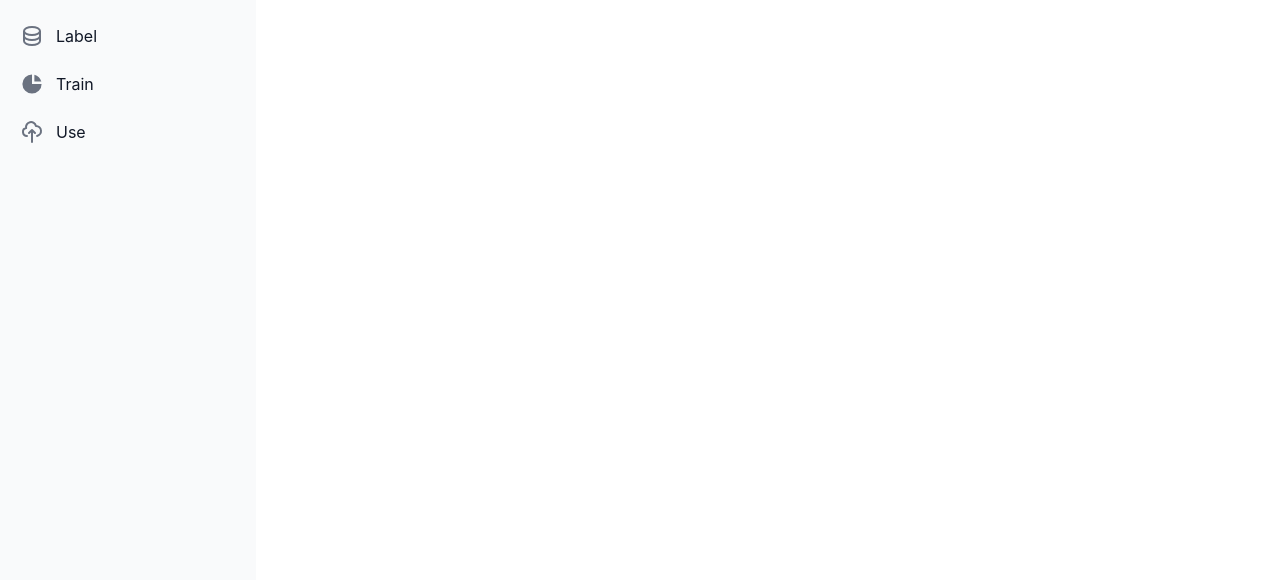
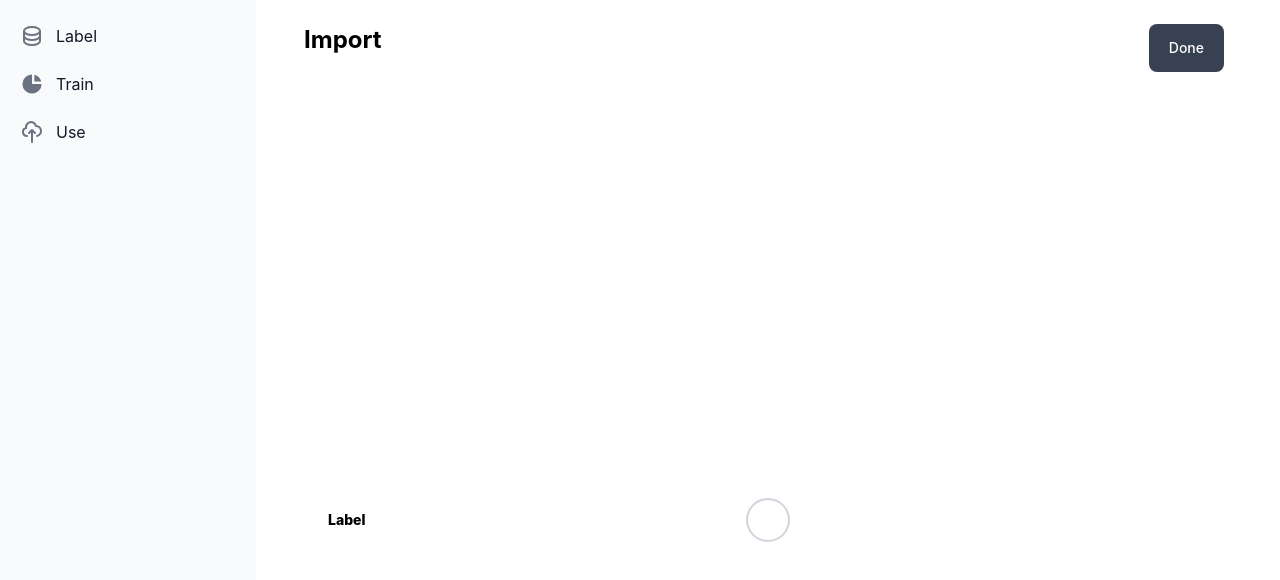
Before and after one commit to hackerwins/little, a React (Create React App) app: page /import in a window 1280 px wide. Before the commit this address had no page. Shown: the top 580 px of the page. Built offline with nearby package versions, Linux system fonts and the light colour scheme; no server answers.

Commit message:
Add import route to take photos

```diff
--- a/src/App.tsx
+++ b/src/App.tsx
@@ -3,6 +3,7 @@ import { BrowserRouter as Router, Routes, Route } from 'react-router-dom';
 
 import { Sidebar } from './features/sidebar/Sidebar';
 import { Label } from './routes/Label';
+import { Import } from './routes/Import';
 import { Train } from './routes/Train';
 import { Use } from './routes/Use';
 import './App.css';
@@ -15,6 +16,7 @@ function App() {
       <main className="flex flex-col flex-grow">
           <Routes>
             <Route path="/" element={<Label />} />
+            <Route path="/import" element={<Import />} />
             <Route path="/train" element={<Train />} />
             <Route path="/use" element={<Use />} />
           </Routes>
--- a/src/features/camera/Camera.tsx
+++ b/src/features/camera/Camera.tsx
@@ -11,12 +11,13 @@ export function Camera() {
   }, [webcamRef]);
 
   return (
-    <div className="relative flex h-auto w-auto place-content-center">
-      <Webcam className="rounded-md" mirrored ref={webcamRef} />
-      <div className="absolute h-auto w-auto self-end mb-4">
-        <div className="flex w-12 h-12 bg-gray-300 border-2 border-white rounded-full self-end ml-4">
-          <button className="m-auto w-10 h-10 rounded-full bg-white hover:bg-red-400" onClick={takePhoto}/>
-        </div>
+    <div className="relative w-full place-content-center mt-5">
+      <Webcam className="w-full h-auto rounded-md" mirrored ref={webcamRef} />
+      <div className="absolute bottom-3 left-3 flex h-12">
+        <button className="rounded-xl px-3 py-1 bg-white backdrop-blur-sm text-sm font-extrabold text-black">Label</button>
+      </div>
+      <div className="absolute bottom-3 left-1/2 transform -translate-x-1/2 flex w-12 h-12 bg-gray-300 border-2 border-white rounded-full">
+        <button className="m-auto w-10 h-10 rounded-full bg-white hover:bg-red-400" onClick={takePhoto}/>
       </div>
     </div>
   );
--- /dev/null
+++ b/src/features/camera/Toolbar.tsx
@@ -0,0 +1,15 @@
+import React from 'react';
+import { Link } from 'react-router-dom';
+
+export function Toolbar() {
+  return (
+    <div className="flex w-full h-12">
+      <div className="flex-1">
+        <h1 className="text-2xl font-bold">Import</h1>
+      </div>
+      <Link to="/" type="button" className="text-white bg-gray-700 hover:bg-gray-800 focus:ring-4 focus:ring-gray-300 font-medium rounded-lg text-sm px-5 py-2.5 text-center inline-flex items-center mr-2 dark:bg-gray-600 dark:hover:bg-gray-700 dark:focus:ring-gray-800">
+        Done
+      </Link>
+    </div>
+  );
+}
--- a/src/features/dataset/Dataset.tsx
+++ b/src/features/dataset/Dataset.tsx
@@ -1,30 +1,29 @@
 import React, { useEffect } from 'react';
 import { useAppSelector, useAppDispatch } from '../../app/hooks';
-import { selectDataset, initDatasetAsync, fetchDatasetAsync } from './datasetSlice';
+import { selectDataset, fetchDatasetAsync } from './datasetSlice';
 
 export function Dataset() {
   const dataset = useAppSelector(selectDataset);
   const dispatch = useAppDispatch();
 
   useEffect(() => {
-    dispatch(initDatasetAsync());
     dispatch(fetchDatasetAsync(1));
   }, [dispatch]);
 
   return (
-    <section className="h-screen overflow-y-auto text-gray-700">
+    <section className="text-gray-700">
       {
         dataset?.labels.map((label, idx) =>
-          <div key={idx} className="container pt-6 px-12 py-6 mx-auto">
+          <div key={idx} className="container mx-auto">
             <div className="sticky top-0 flex mt-4 bg-white">
               <span className="h-auto py-2 text-lg text-left">{`${label.name} ${label.images.length}`}</span>
             </div>
-            <ul className="flex flex-wrap -m-1 md:-m-2">
+            <ul className="flex flex-wrap">
               {
                 label.images.map((image, index) => (
                   <li key={index} className="flex flex-wrap w-1/3">
                     <div className="w-full p-1 md:p-2">
-                      <img alt="gallery" className="block object-cover object-center w-full h-full rounded-lg" src={image} />
+                      <img alt="gallery" className="object-cover object-center w-full h-full rounded-lg" src={image} />
                     </div>
                   </li>
                 ))
--- /dev/null
+++ b/src/features/dataset/Toolbar.tsx
@@ -0,0 +1,16 @@
+import React from 'react';
+import { Link } from 'react-router-dom';
+
+export function Toolbar() {
+  return (
+    <div className="flex w-full h-12">
+      <div className="flex-1">
+        <h1 className="text-2xl font-bold">All Images</h1>
+      </div>
+      <Link to="/import" type="button" className="text-white bg-gray-700 hover:bg-gray-800 focus:ring-4 focus:ring-gray-300 font-medium rounded-lg text-sm px-5 py-2.5 text-center inline-flex items-center mr-2 dark:bg-gray-600 dark:hover:bg-gray-700 dark:focus:ring-gray-800">
+        <svg className="w-6 h-6" fill="none" stroke="currentColor" viewBox="0 0 24 24" xmlns="http://www.w3.org/2000/svg"><path strokeLinecap="round" strokeLinejoin="round" strokeWidth="2" d="M3 9a2 2 0 012-2h.93a2 2 0 001.664-.89l.812-1.22A2 2 0 0110.07 4h3.86a2 2 0 011.664.89l.812 1.22A2 2 0 0018.07 7H19a2 2 0 012 2v9a2 2 0 01-2 2H5a2 2 0 01-2-2V9z"></path><path strokeLinecap="round" strokeLinejoin="round" strokeWidth="2" d="M15 13a3 3 0 11-6 0 3 3 0 016 0z"></path></svg>
+        &nbsp;Camera
+      </Link>
+    </div>
+  );
+}
--- a/src/features/dataset/datasetSlice.ts
+++ b/src/features/dataset/datasetSlice.ts
@@ -1,6 +1,6 @@
 import { createAsyncThunk, createSlice } from '@reduxjs/toolkit';
 import { RootState } from '../../app/store';
-import { initDataset, fetchDataset } from './datasetAPI';
+import { fetchDataset } from './datasetAPI';
 import { Dataset } from '../../app/database';
 
 export interface DatasetState {
@@ -12,13 +12,6 @@ const initialState: DatasetState = {
   dataset: null,
   status: 'idle',
 };
-
-export const initDatasetAsync = createAsyncThunk(
-  'dataset/init',
-  async () => {
-    await initDataset();
-  }
-);
 
 export const fetchDatasetAsync = createAsyncThunk(
   'dataset/fetch',
--- /dev/null
+++ b/src/features/dataset/testDataset.ts
@@ -0,0 +1,51 @@
+export const testDataset = {
+  labels: [{
+    name: 'label1',
+    images: [
+      'https://mdbcdn.b-cdn.net/img/Photos/Horizontal/Nature/4-col/img%20(73).webp',
+      'https://mdbcdn.b-cdn.net/img/Photos/Horizontal/Nature/4-col/img%20(74).webp',
+      'https://mdbcdn.b-cdn.net/img/Photos/Horizontal/Nature/4-col/img%20(75).webp',
+      'https://mdbcdn.b-cdn.net/img/Photos/Horizontal/Nature/4-col/img%20(70).webp',
+      'https://mdbcdn.b-cdn.net/img/Photos/Horizontal/Nature/4-col/img%20(76).webp',
+      'https://mdbcdn.b-cdn.net/img/Photos/Horizontal/Nature/4-col/img%20(72).webp',
+    ],
+  }, {
+    name: 'label2',
+    images: [
+      'https://mdbcdn.b-cdn.net/img/Photos/Horizontal/Nature/4-col/img%20(73).webp',
+      'https://mdbcdn.b-cdn.net/img/Photos/Horizontal/Nature/4-col/img%20(74).webp',
+      'https://mdbcdn.b-cdn.net/img/Photos/Horizontal/Nature/4-col/img%20(75).webp',
+      'https://mdbcdn.b-cdn.net/img/Photos/Horizontal/Nature/4-col/img%20(70).webp',
+      'https://mdbcdn.b-cdn.net/img/Photos/Horizontal/Nature/4-col/img%20(76).webp',
+      'https://mdbcdn.b-cdn.net/img/Photos/Horizontal/Nature/4-col/img%20(72).webp',
+      'https://mdbcdn.b-cdn.net/img/Photos/Horizontal/Nature/4-col/img%20(73).webp',
+      'https://mdbcdn.b-cdn.net/img/Photos/Horizontal/Nature/4-col/img%20(74).webp',
+      'https://mdbcdn.b-cdn.net/img/Photos/Horizontal/Nature/4-col/img%20(75).webp',
+      'https://mdbcdn.b-cdn.net/img/Photos/Horizontal/Nature/4-col/img%20(70).webp',
+      'https://mdbcdn.b-cdn.net/img/Photos/Horizontal/Nature/4-col/img%20(76).webp',
+      'https://mdbcdn.b-cdn.net/img/Photos/Horizontal/Nature/4-col/img%20(72).webp',
+    ],
+  }, {
+    name: 'label3',
+    images: [
+      'https://mdbcdn.b-cdn.net/img/Photos/Horizontal/Nature/4-col/img%20(73).webp',
+      'https://mdbcdn.b-cdn.net/img/Photos/Horizontal/Nature/4-col/img%20(74).webp',
+      'https://mdbcdn.b-cdn.net/img/Photos/Horizontal/Nature/4-col/img%20(75).webp',
+      'https://mdbcdn.b-cdn.net/img/Photos/Horizontal/Nature/4-col/img%20(70).webp',
+      'https://mdbcdn.b-cdn.net/img/Photos/Horizontal/Nature/4-col/img%20(76).webp',
+      'https://mdbcdn.b-cdn.net/img/Photos/Horizontal/Nature/4-col/img%20(72).webp',
+      'https://mdbcdn.b-cdn.net/img/Photos/Horizontal/Nature/4-col/img%20(73).webp',
+      'https://mdbcdn.b-cdn.net/img/Photos/Horizontal/Nature/4-col/img%20(74).webp',
+      'https://mdbcdn.b-cdn.net/img/Photos/Horizontal/Nature/4-col/img%20(75).webp',
+      'https://mdbcdn.b-cdn.net/img/Photos/Horizontal/Nature/4-col/img%20(70).webp',
+      'https://mdbcdn.b-cdn.net/img/Photos/Horizontal/Nature/4-col/img%20(76).webp',
+      'https://mdbcdn.b-cdn.net/img/Photos/Horizontal/Nature/4-col/img%20(72).webp',
+      'https://mdbcdn.b-cdn.net/img/Photos/Horizontal/Nature/4-col/img%20(73).webp',
+      'https://mdbcdn.b-cdn.net/img/Photos/Horizontal/Nature/4-col/img%20(74).webp',
+      'https://mdbcdn.b-cdn.net/img/Photos/Horizontal/Nature/4-col/img%20(75).webp',
+      'https://mdbcdn.b-cdn.net/img/Photos/Horizontal/Nature/4-col/img%20(70).webp',
+      'https://mdbcdn.b-cdn.net/img/Photos/Horizontal/Nature/4-col/img%20(76).webp',
+      'https://mdbcdn.b-cdn.net/img/Photos/Horizontal/Nature/4-col/img%20(72).webp',
+    ],
+  }]
+};
--- a/src/features/sidebar/Sidebar.tsx
+++ b/src/features/sidebar/Sidebar.tsx
@@ -3,7 +3,7 @@ import { Link } from 'react-router-dom';
 
 export function Sidebar() {
   return (
-    <aside className="w-64 bg-gray-50 dark:bg-gray-800" aria-label="Sidebar">
+    <aside className="flex-none w-64 bg-gray-50 dark:bg-gray-800" aria-label="Sidebar">
       <div className="overflow-y-auto py-4 px-3">
         <ul className="space-y-2">
           <li>
--- /dev/null
+++ b/src/routes/Import.tsx
@@ -0,0 +1,13 @@
+import React from 'react';
+
+import { Toolbar } from '../features/camera/Toolbar';
+import { Camera } from '../features/camera/Camera';
+
+export function Import() {
+  return (
+    <div className="pt-6 px-12 py-6 h-screen overflow-y-scroll">
+      <Toolbar />
+      <Camera />
+    </div>
+  );
+}
--- a/src/routes/Label.tsx
+++ b/src/routes/Label.tsx
@@ -1,8 +1,12 @@
 import React from 'react';
 import { Dataset } from '../features/dataset/Dataset';
+import { Toolbar } from '../features/dataset/Toolbar';
 
 export function Label() {
   return (
-    <div><Dataset /></div>
+    <div className="pt-6 px-12 py-6 h-screen overflow-y-auto">
+      <Toolbar />
+      <Dataset />
+    </div>
   );
 }
```
Also changed, not shown: src/features/dataset/datasetAPI.ts (+2 -53 lines).
